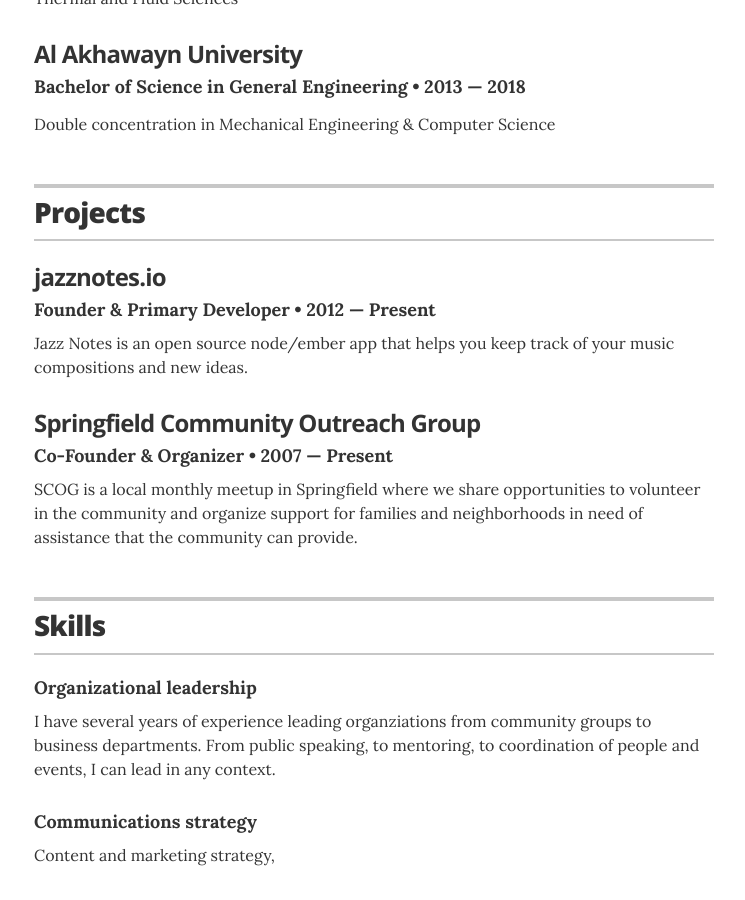
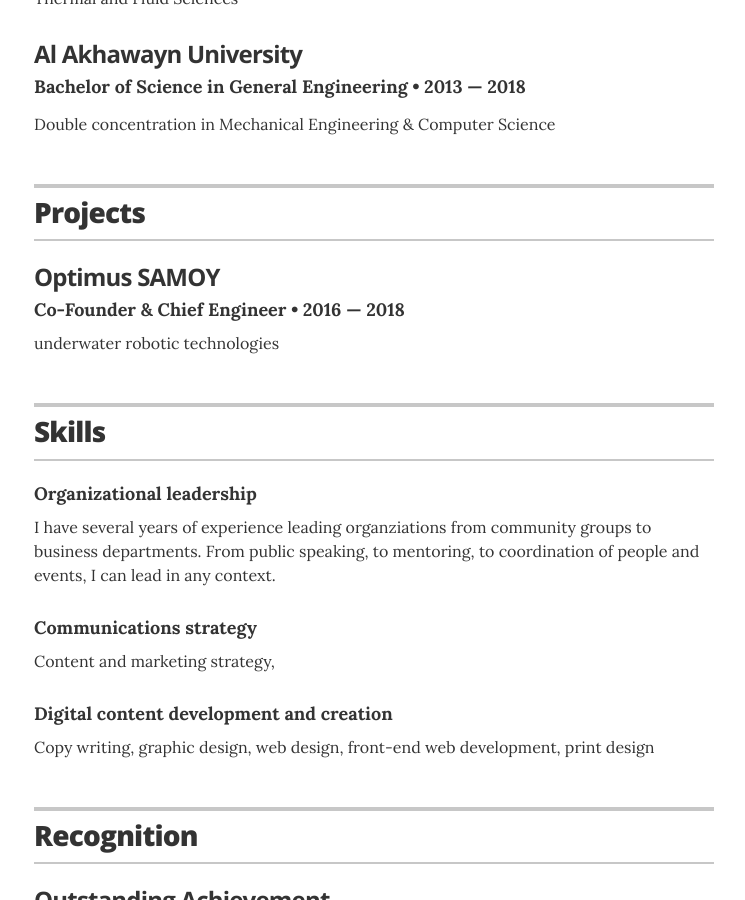
Before and after one commit to oumaimaLam/oumaimaLam.github.io, a Jekyll site: the page built from index.html, in a window 1280 px wide and 900 px high, scrolled down 1202 px. Shown: the whole window, without its empty margins (266-1011 px from the left). Built offline with Jekyll 4.4.1, drawn with Linux system fonts in a browser that asks for light colours.

Commit message:
Update projects.yml

```diff
--- a/_data/projects.yml
+++ b/_data/projects.yml
@@ -1,16 +1,9 @@
 # Projects
 # uncomment the urls if you wish to display them, and add your own URL
 
-# jazznotes.io
-- project: jazznotes.io
-  role: Founder & Primary Developer
-  duration: 2012 &mdash; Present
+# Optimus SAMOY ROVs
+- project: Optimus SAMOY
+  role: Co-Founder & Chief Engineer
+  duration: 2016 &mdash; 2018
   # url: "#"
-  description: Jazz Notes is an open source node/ember app that helps you keep track of your music compositions and new ideas.
-
-# Springfield Community Outreach Group
-- project: Springfield Community Outreach Group
-  role: Co-Founder & Organizer
-  duration: 2007 &mdash; Present
-  # url: "#"
-  description: SCOG is a local monthly meetup in Springfield where we share opportunities to volunteer in the community and organize support for families and neighborhoods in need of assistance that the community can provide.
+  description: underwater robotic technologies
```
